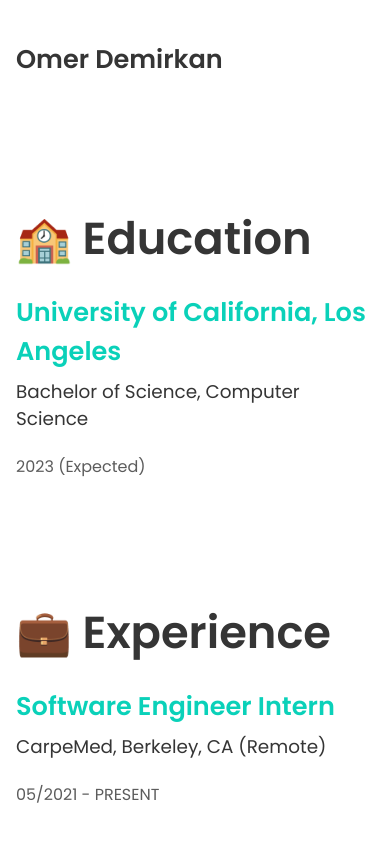
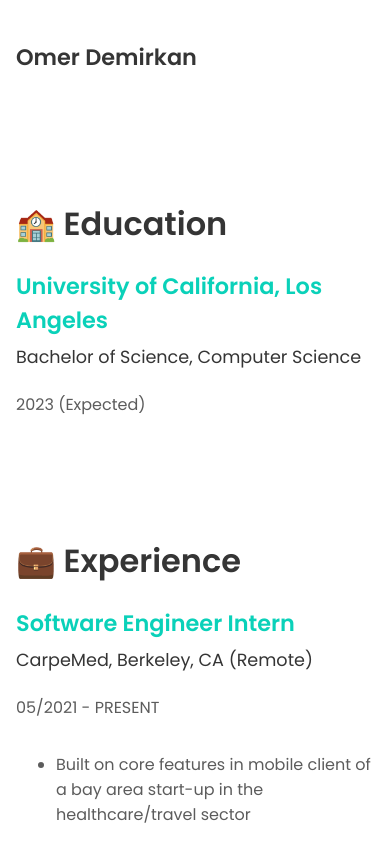
Before and after one commit to omerdemirkan/portfolio-2.0, a Next.js app: page /about-me in a window 390 px wide. Shown: the top 842 px of the page. Built offline with nearby package versions, Linux system fonts and the light colour scheme.

Commit message:
update heading sizes, font-size responsiveness

```diff
--- a/components/ContentBlockList.js
+++ b/components/ContentBlockList.js
@@ -5,7 +5,7 @@
         <>
             <ul className="content-block-list">
                 {items.map((item) => (
-                    <li>{item}</li>
+                    <li key={item}>{item}</li>
                 ))}
             </ul>
             <style jsx>{`
--- a/components/NavBar.js
+++ b/components/NavBar.js
@@ -11,11 +11,15 @@
 function NavBar({ activePath }) {
     return (
         <div className="navbar-container">
-            <Logo />
+            <Link href="/">
+                <a>
+                    <Logo />
+                </a>
+            </Link>
 
             <nav>
                 {navigationElements.map(({ path, label }) => (
-                    <Link href={path}>
+                    <Link href={path} key={path}>
                         <a
                             style={{
                                 textDecoration:
--- a/styles/globals.css
+++ b/styles/globals.css
@@ -45,22 +45,22 @@
 }
 
 h1 {
-  font-size: 2.8rem;
+  font-size: 2.6rem;
   margin: 1.4rem 0;
 }
 
 h2 {
-  font-size: 2rem;
+  font-size: 1.9rem;
   margin: 1.3rem 0;
 }
 
 h3 {
-  font-size: 1.6rem;
+  font-size: 1.5rem;
   margin: 1.3rem 0;
 }
 
 h4 {
-  font-size: 1.4rem;
+  font-size: 1.35rem;
   margin: 1.2rem 0;
 }
 
@@ -92,3 +92,29 @@
 .underline {
   text-decoration: underline;
 }
+
+@media (max-width: 600px) {
+  h1 {
+    font-size: 2rem;
+  }
+
+  h2 {
+    font-size: 1.8rem;
+  }
+
+  h3 {
+    font-size: 1.4rem;
+  }
+
+  h4 {
+    font-size: 1.3rem;
+  }
+
+  h5 {
+    font-size: 1.2rem;
+  }
+
+  h6 {
+    font-size: 1.1rem;
+  }
+}
```
